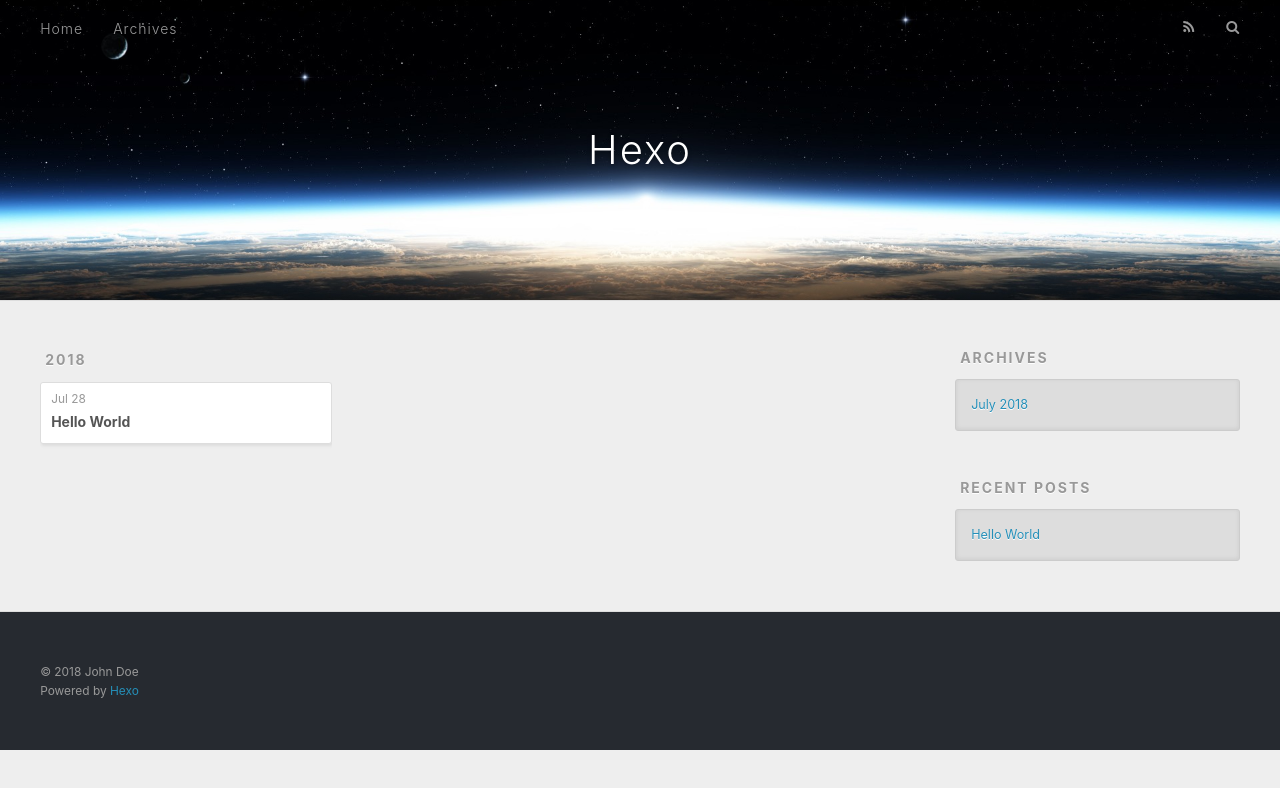
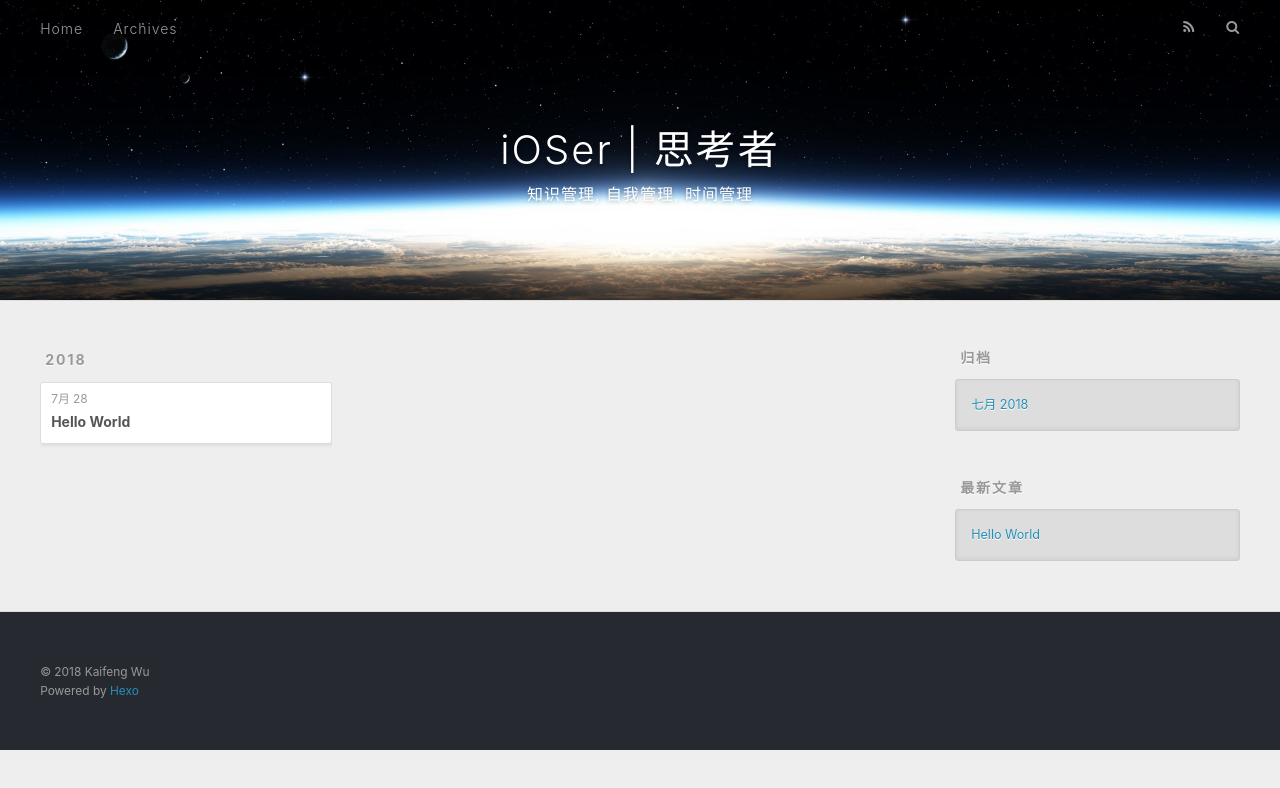
Before and after one commit to iskf/theKF.github.io, a plain HTML site: page archives/index.html in a window 1280 px wide. Drawn offline with nearby package versions, Linux system fonts and the light colour scheme.

Commit message:
Site updated: 2018-07-28 20:16:18

```diff
--- a/archives/index.html
+++ b/archives/index.html
@@ -5,17 +5,20 @@
 
 
 
-  <title>Archives | Hexo</title>
+  <title>归档 | iOSer | 思考者</title>
   <meta name="viewport" content="width=device-width, initial-scale=1, maximum-scale=1">
-  <meta property="og:type" content="website">
-<meta property="og:title" content="Hexo">
-<meta property="og:url" content="http://yoursite.com/archives/index.html">
-<meta property="og:site_name" content="Hexo">
-<meta property="og:locale" content="default">
+  <meta name="description" content="生活一半记忆, 一半继续">
+<meta property="og:type" content="website">
+<meta property="og:title" content="iOSer | 思考者">
+<meta property="og:url" content="http://theKF.github.io/archives/index.html">
+<meta property="og:site_name" content="iOSer | 思考者">
+<meta property="og:description" content="生活一半记忆, 一半继续">
+<meta property="og:locale" content="zh-CN">
 <meta name="twitter:card" content="summary">
-<meta name="twitter:title" content="Hexo">
+<meta name="twitter:title" content="iOSer | 思考者">
+<meta name="twitter:description" content="生活一半记忆, 一半继续">
 
-    <link rel="alternate" href="/atom.xml" title="Hexo" type="application/atom+xml">
+    <link rel="alternate" href="/atom.xml" title="iOSer | 思考者" type="application/atom+xml">
 
 
     <link rel="icon" href="/favicon.png">
@@ -34,8 +37,12 @@
   <div id="header-outer" class="outer">
     <div id="header-title" class="inner">
       <h1 id="logo-wrap">
-        <a href="/" id="logo">Hexo</a>
+        <a href="/" id="logo">iOSer | 思考者</a>
       </h1>
+
+        <h2 id="subtitle-wrap">
+          <a href="/" id="subtitle">知识管理, 自我管理, 时间管理</a>
+        </h2>
 
     </div>
     <div id="header-inner" class="inner">
@@ -51,10 +58,10 @@
 
           <a id="nav-rss-link" class="nav-icon" href="/atom.xml" title="RSS Feed"></a>
 
-        <a id="nav-search-btn" class="nav-icon" title="Search"></a>
+        <a id="nav-search-btn" class="nav-icon" title="搜索"></a>
       </nav>
       <div id="search-form-wrap">
-        <form action="//google.com/search" method="get" accept-charset="UTF-8" class="search-form"><input type="search" name="q" class="search-form-input" placeholder="Search"><button type="submit" class="search-form-submit">&#xF002;</button><input type="hidden" name="sitesearch" value="http://yoursite.com"></form>
+        <form action="//google.com/search" method="get" accept-charset="UTF-8" class="search-form"><input type="search" name="q" class="search-form-input" placeholder="Search"><button type="submit" class="search-form-submit">&#xF002;</button><input type="hidden" name="sitesearch" value="http://theKF.github.io"></form>
       </div>
     </div>
   </div>
@@ -77,7 +84,7 @@
   <div class="archive-article-inner">
     <header class="archive-article-header">
       <a href="/2018/07/28/hello-world/" class="archive-article-date">
-  <time datetime="2018-07-28T10:35:31.438Z" itemprop="datePublished">Jul 28</time>
+  <time datetime="2018-07-28T10:35:31.438Z" itemprop="datePublished">7月 28</time>
 </a>
 
 
@@ -109,9 +116,9 @@
 
 
   <div class="widget-wrap">
-    <h3 class="widget-title">Archives</h3>
+    <h3 class="widget-title">归档</h3>
     <div class="widget">
-      <ul class="archive-list"><li class="archive-list-item"><a class="archive-list-link" href="/archives/2018/07/">July 2018</a></li></ul>
+      <ul class="archive-list"><li class="archive-list-item"><a class="archive-list-link" href="/archives/2018/07/">七月 2018</a></li></ul>
     </div>
   </div>
 
@@ -119,7 +126,7 @@
 
 
   <div class="widget-wrap">
-    <h3 class="widget-title">Recent Posts</h3>
+    <h3 class="widget-title">最新文章</h3>
     <div class="widget">
       <ul>
 
@@ -139,7 +146,7 @@
 
   <div class="outer">
     <div id="footer-info" class="inner">
-      &copy; 2018 John Doe<br>
+      &copy; 2018 Kaifeng Wu<br>
       Powered by <a href="http://hexo.io/" target="_blank">Hexo</a>
     </div>
   </div>
```
Also changed, not shown: 2018/07/28/hello-world/index.html (+17 -13 lines), archives/2018/07/index.html (+23 -16 lines), archives/2018/index.html (+23 -16 lines), index.html (+23 -16 lines).
